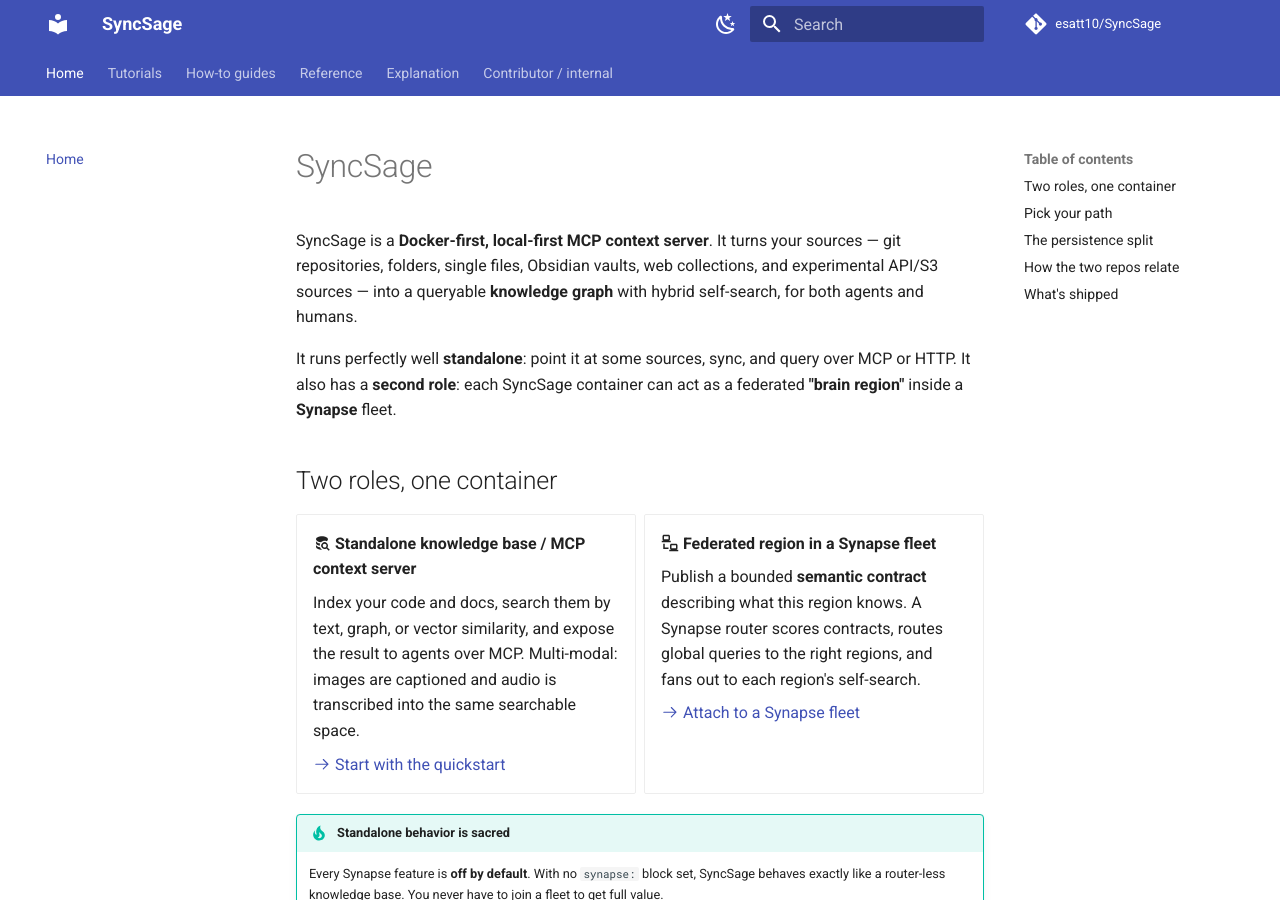
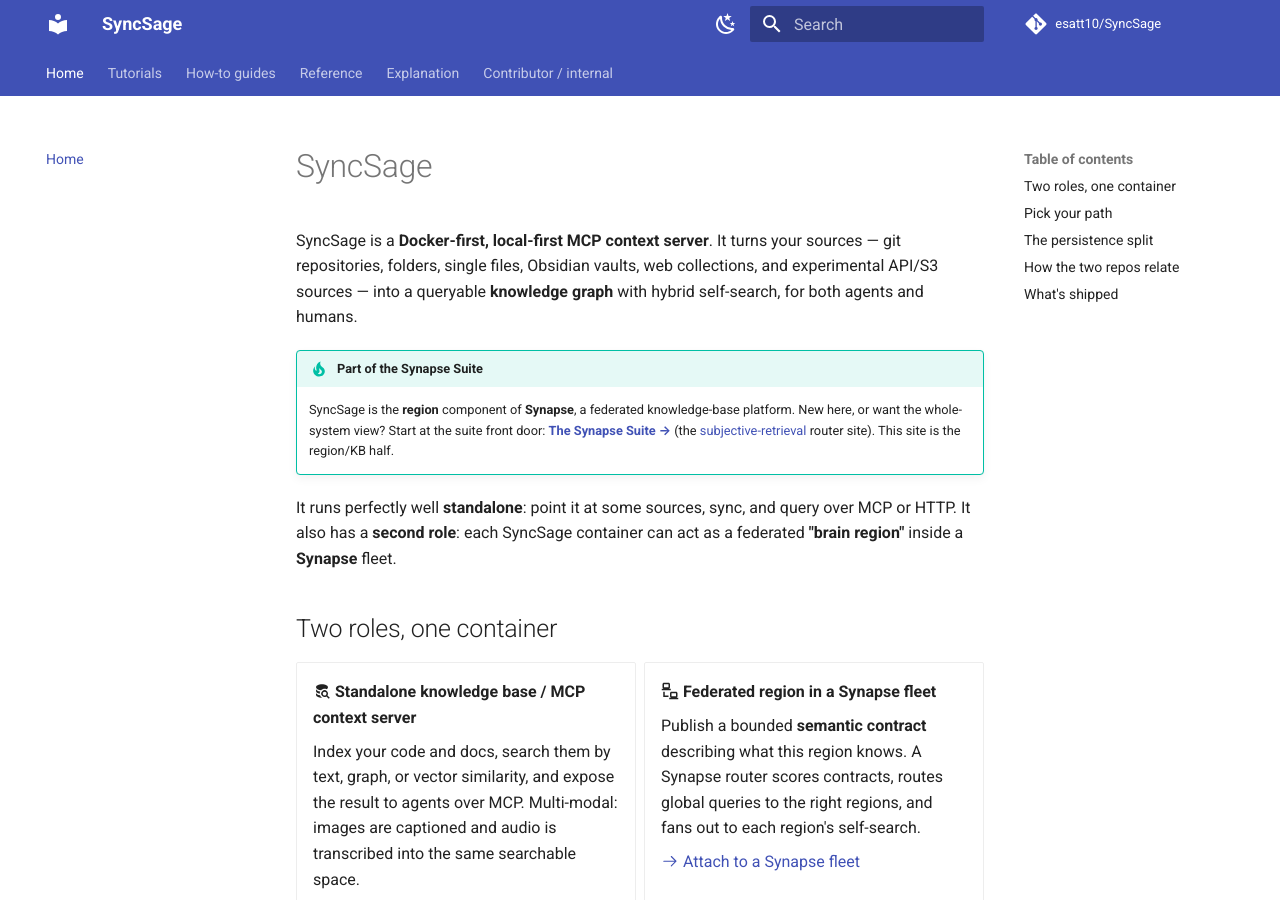
Before and after one commit to esatt10/SyncSage, an MkDocs documentation site: the page built from docs/index.md, in a window 1280 px wide and 900 px high. Built offline with MkDocs 1.6.1 and Material for MkDocs 9.7.7, drawn with Linux system fonts in a browser that asks for light colours; comment, search, counter and statistics services are not loaded.

Commit message:
docs(synapse): point region docs + README at the Synapse Suite hub
In-repo umbrella (no new repo): the suite front door is the
subjective-retrieval docs site. Add a "Part of the Synapse Suite" banner
to the docs home and README pointing there, framing this repo as the
region/KB half. mkdocs build --strict green.

https://claude.ai/code/session_01H3LWT3w16ae7UFPhBRqbVu

```diff
--- a/docs/index.md
+++ b/docs/index.md
@@ -4,6 +4,14 @@ SyncSage is a **Docker-first, local-first MCP context server**. It turns your
 sources — git repositories, folders, single files, Obsidian vaults, web
 collections, and experimental API/S3 sources — into a queryable **knowledge
 graph** with hybrid self-search, for both agents and humans.
+
+!!! tip "Part of the Synapse Suite"
+    SyncSage is the **region** component of **Synapse**, a federated
+    knowledge-base platform. New here, or want the whole-system view? Start at
+    the suite front door:
+    **[The Synapse Suite →](https://esatt10.github.io/subjective-retrieval/)**
+    (the [subjective-retrieval](https://github.com/esatt10/subjective-retrieval)
+    router site). This site is the region/KB half.
 
 It runs perfectly well **standalone**: point it at some sources, sync, and query
 over MCP or HTTP. It also has a **second role**: each SyncSage container can act
```
Also changed, not shown: README.md (+1 -1 lines).
